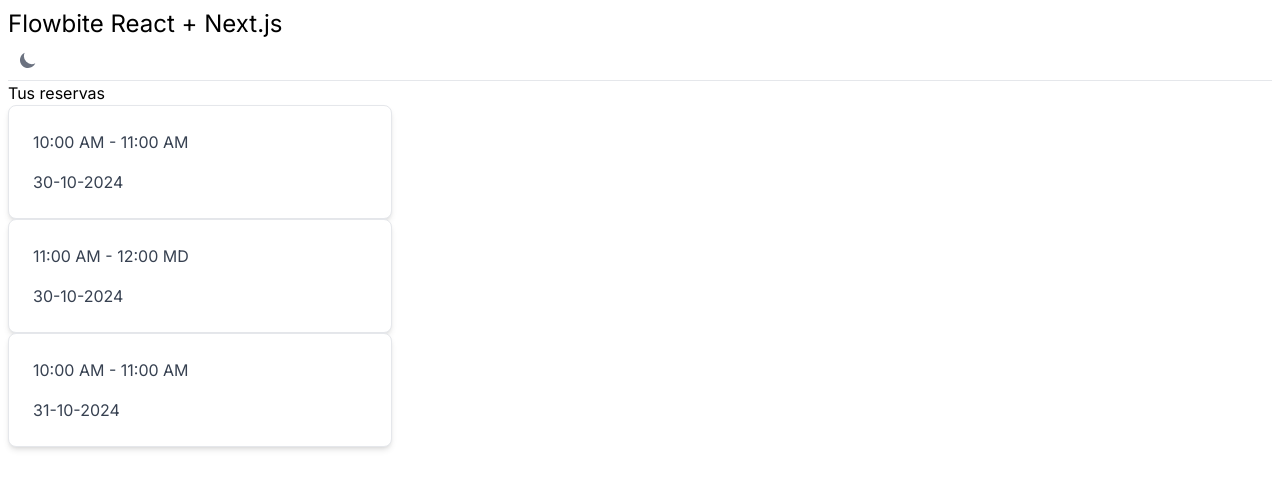
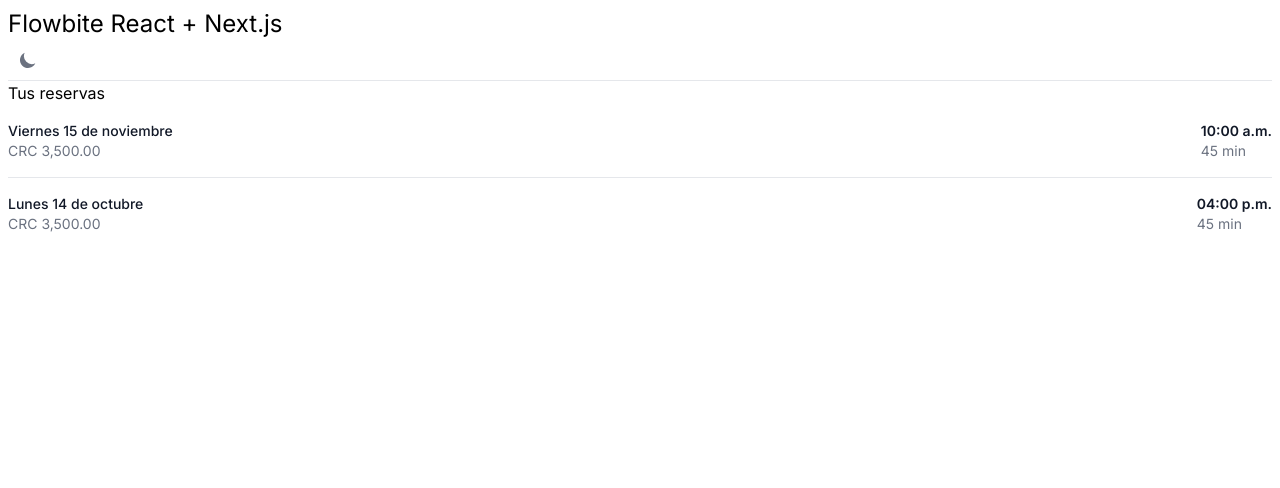
Before and after one commit to carlosquesada24/simple-reservations-mvp, a Next.js app: page / in a window 1280 px wide. Shown: the top 488 px of the page. Built offline with nearby package versions, Linux system fonts and the light colour scheme.

Commit message:
Tus reservas title added to ReservationsList component

```diff
--- a/app/(modules)/(show-all-reservations)/(components)/ReservationsList/ReservationsList.tsx
+++ b/app/(modules)/(show-all-reservations)/(components)/ReservationsList/ReservationsList.tsx
@@ -13,6 +13,7 @@ const ReservationsList = ({ reservationsList = [] }: ReservationsListProps) => {
 
   return (
     <div className="flow-root">
+      <h2>Tus reservas</h2>
       {isEmptyArray ? (
         <div className="justify-content-center flex flex-col items-center">
           <p className="text-center">¡No hay reservas!</p>
--- a/app/page.tsx
+++ b/app/page.tsx
@@ -1,4 +1,6 @@
-import { Card, DarkThemeToggle } from "flowbite-react";
+import { DarkThemeToggle } from "flowbite-react";
+import ReservationsList from "./(modules)/(show-all-reservations)/(components)/ReservationsList/ReservationsList";
+import { reservationsList } from "./(data)/(reservations)";
 
 export default function Home() {
   return (
@@ -6,32 +8,8 @@ export default function Home() {
       <h1 className="text-2xl dark:text-white">Flowbite React + Next.js</h1>
       <DarkThemeToggle />
       <hr />
-      <h2>Tus reservas</h2>
 
-      <Card className="max-w-sm">
-        <p className="font-normal text-gray-700 dark:text-gray-400">
-          10:00 AM - 11:00 AM
-        </p>
-        <p className="font-normal text-gray-700 dark:text-gray-400">
-          30-10-2024
-        </p>
-      </Card>
-      <Card className="max-w-sm">
-        <p className="font-normal text-gray-700 dark:text-gray-400">
-          11:00 AM - 12:00 MD
-        </p>
-        <p className="font-normal text-gray-700 dark:text-gray-400">
-          30-10-2024
-        </p>
-      </Card>
-      <Card className="max-w-sm">
-        <p className="font-normal text-gray-700 dark:text-gray-400">
-          10:00 AM - 11:00 AM
-        </p>
-        <p className="font-normal text-gray-700 dark:text-gray-400">
-          31-10-2024
-        </p>
-      </Card>
+      <ReservationsList reservationsList={reservationsList} />
     </main>
   );
 }
```
